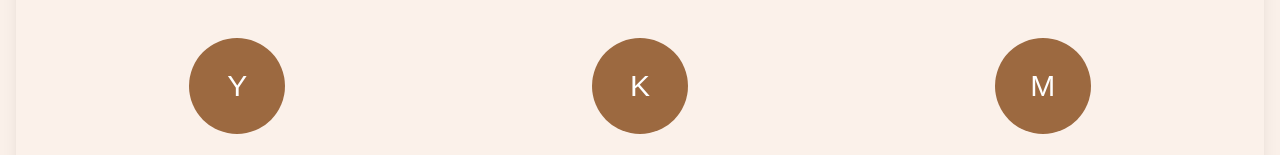
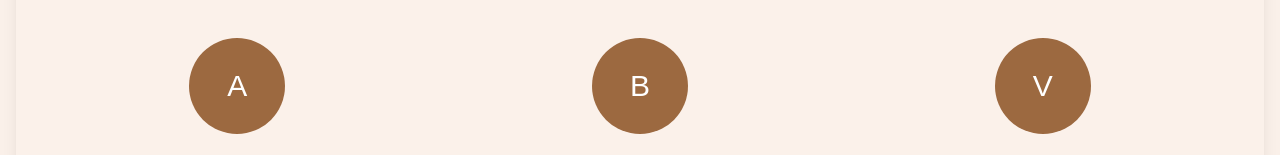
Before and after one commit to greengram24/kitsune-kissaten, a React (Vite) app in the folder frontend/: page /about in a window 1280 px wide. Shown: the part 635-790 px from the top of the page. Built offline with nearby package versions, Linux system fonts and the light colour scheme.

Commit message:
About Page modified

```diff
--- a/frontend/src/pages/AboutPage.jsx
+++ b/frontend/src/pages/AboutPage.jsx
@@ -59,7 +59,7 @@ const AboutPage = () => {
               <div className="text-center">
                 <div className="avatar placeholder">
                   <div className="bg-primary text-primary-content rounded-full w-24">
-                    <span className="text-3xl">Y</span>
+                    <span className="text-3xl">A</span>
                   </div>
                 </div>
                 <h3 className="mt-4 font-bold text-lg">Avriel Valderama</h3>
@@ -68,7 +68,7 @@ const AboutPage = () => {
               <div className="text-center">
                 <div className="avatar placeholder">
                   <div className="bg-primary text-primary-content rounded-full w-24">
-                    <span className="text-3xl">K</span>
+                    <span className="text-3xl">B</span>
                   </div>
                 </div>
                 <h3 className="mt-4 font-bold text-lg">Benedict Sales</h3>
@@ -77,7 +77,7 @@ const AboutPage = () => {
               <div className="text-center">
                 <div className="avatar placeholder">
                   <div className="bg-primary text-primary-content rounded-full w-24">
-                    <span className="text-3xl">M</span>
+                    <span className="text-3xl">V</span>
                   </div>
                 </div>
                 <h3 className="mt-4 font-bold text-lg">Vhince Pascua</h3>
```
